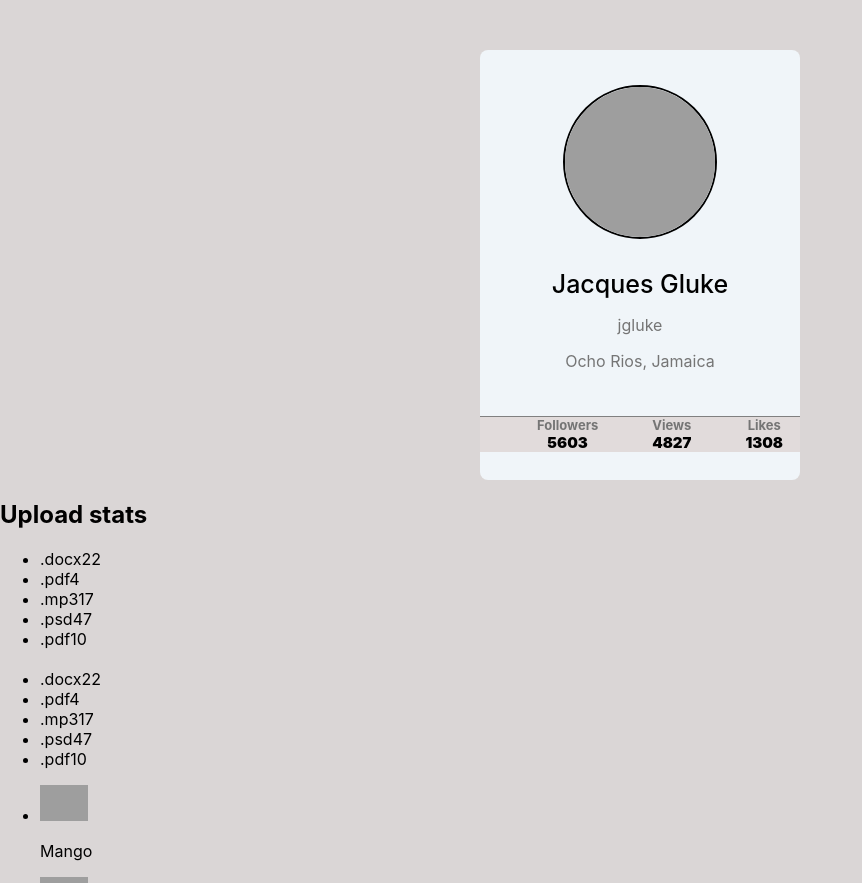
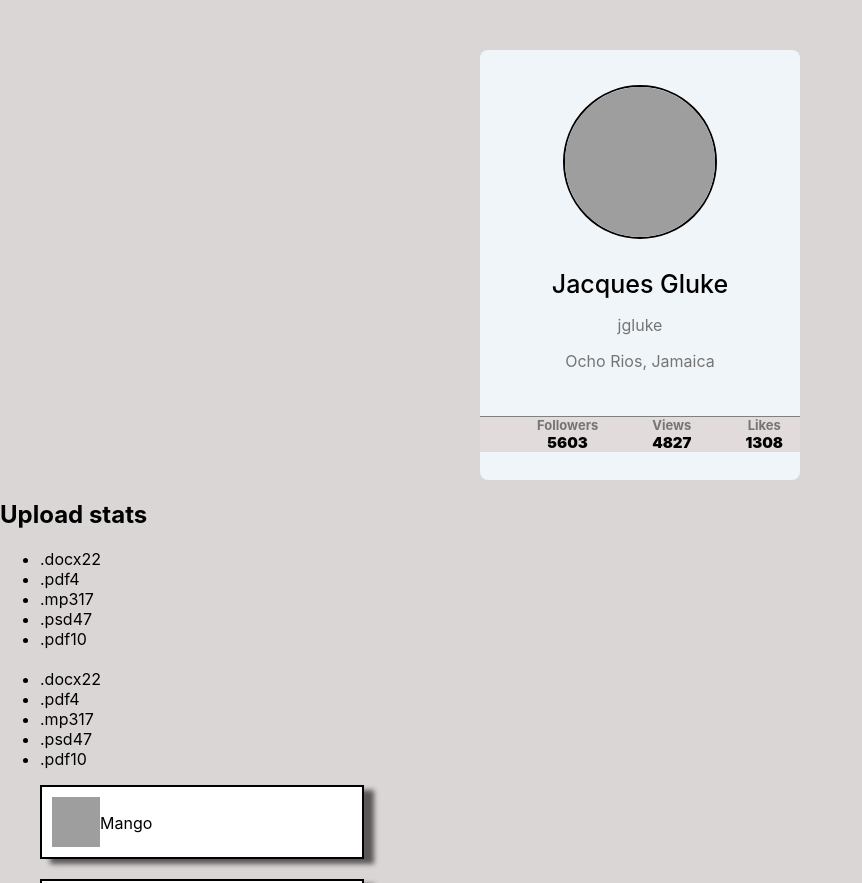
Before and after one commit to Tatiana-Tsymbaliuk/goit-react-hw-01-components, a React (Create React App) app: page / in a window 1280 px wide. Shown: the top 883 px of the page, without its empty margins (0-862 px from the left). Built offline with nearby package versions, Linux system fonts and the light colour scheme; grey boxes are pictures that could not be loaded.

Commit message:
corected

```diff
--- a/package.json
+++ b/package.json
@@ -2,7 +2,7 @@
   "name": "goit-react-hw-01-components",
   "version": "0.1.0",
   "private": true,
-  "homepage": "https://Tatiana-Tsymbaliuk/.github.io/goit-react-hw-01-components/",
+  "homepage": "https:/Tatiana-Tsymbaliuk/.github.io/goit-react-hw-01-components/",
   "dependencies": {
     "@testing-library/jest-dom": "^5.16.3",
     "@testing-library/react": "^12.1.4",
--- a/src/components/FriendsList/FriendsList.jsx
+++ b/src/components/FriendsList/FriendsList.jsx
@@ -1,7 +1,8 @@
 import { FriendsListItem } from 'components/FriendsListItem/FriendsListItem';
+import css from './FriendsList.module.css';
 
 export const FriendsList = ({friends}) => {
-        return (<ul className="friend-list">{
+        return (<ul className={css.friendList}>{
          friends.map(({id,name, avatar, isOnline  })=>
         <FriendsListItem key={id}
                          avatar={avatar}
--- a/src/components/FriendsListItem/FriendsListItem.jsx
+++ b/src/components/FriendsListItem/FriendsListItem.jsx
@@ -1,8 +1,10 @@
+import css from './FriendsListItem.module.css'
 
-
-export const FriendsListItem = ({avatar, name, isOnline }) => {
-        return (<li className="item">
-<span className="status">{isOnline }</span>
+export const FriendsListItem = ({ variant, avatar, name, isOnline }) => {
+        const className = ["status", variant];
+        if (isOnline) className.push("online");
+        return (<li className={css.item}>
+<span className={className.join(" ")}></span>
   <img className="avatar" src={avatar} alt="User avatar" width="48" />
  <p className="name">{name}</p>
 </li>)
--- a/src/components/FriendsListItem/FriendsListItem.module.css
+++ b/src/components/FriendsListItem/FriendsListItem.module.css
@@ -0,0 +1,25 @@
+
+.item{
+        display: flex;
+        height: 50px;
+         width: 300px;
+        border: 2px solid black;
+        margin-bottom: 20px;
+        padding: 10px;
+        list-style: none;
+        background-color: white;
+        box-shadow: 10px 5px 5px rgb(91, 87, 87);
+}
+.status{
+        height: 10px;
+        width: 10px;
+      border: 1px solid black;
+      border-radius: 50%;
+      background-color: aqua;
+}
+.online{
+background-color: green;
+}
+.status.ofline{
+background-color: red;
+}
--- a/src/components/Statistics/Statistics.jsx
+++ b/src/components/Statistics/Statistics.jsx
@@ -1,4 +1,4 @@
-// import { toBePartiallyChecked } from "@testing-library/jest-dom/dist/matchers"
+
 
 
 
```
